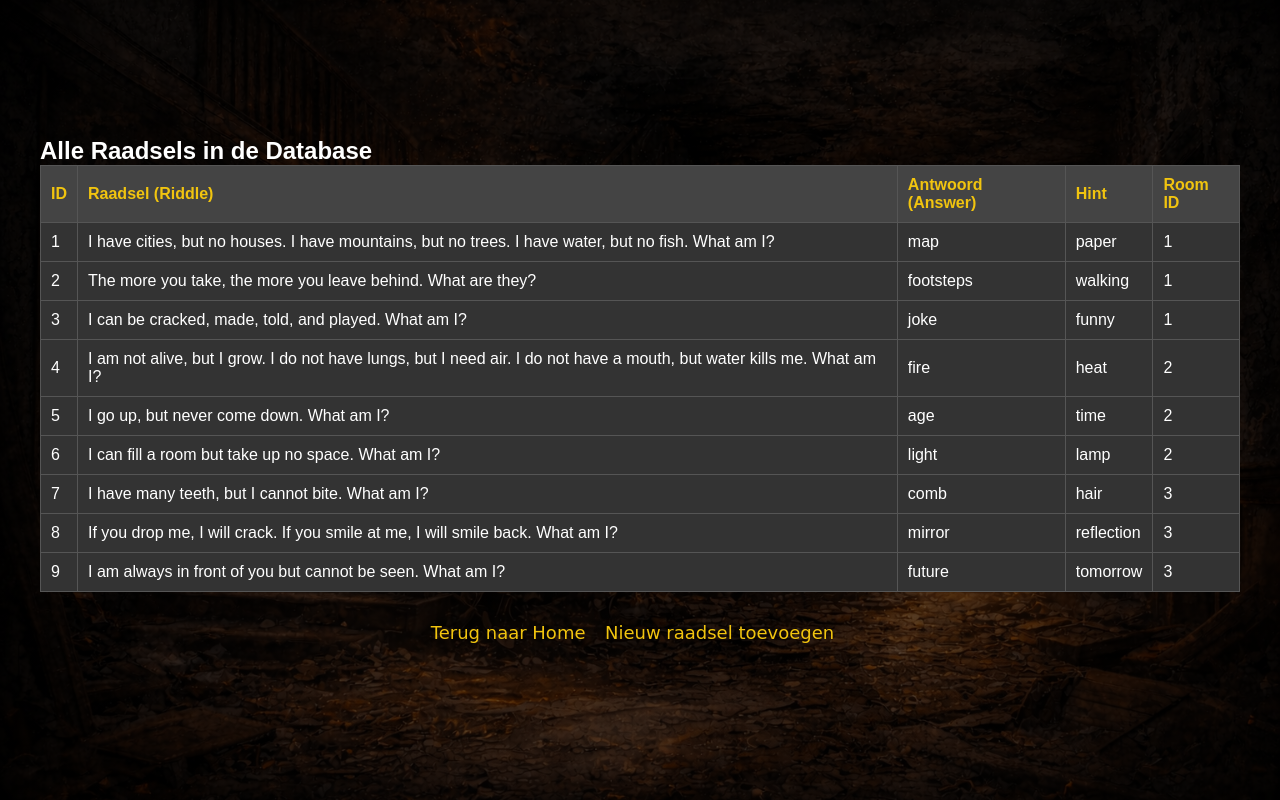
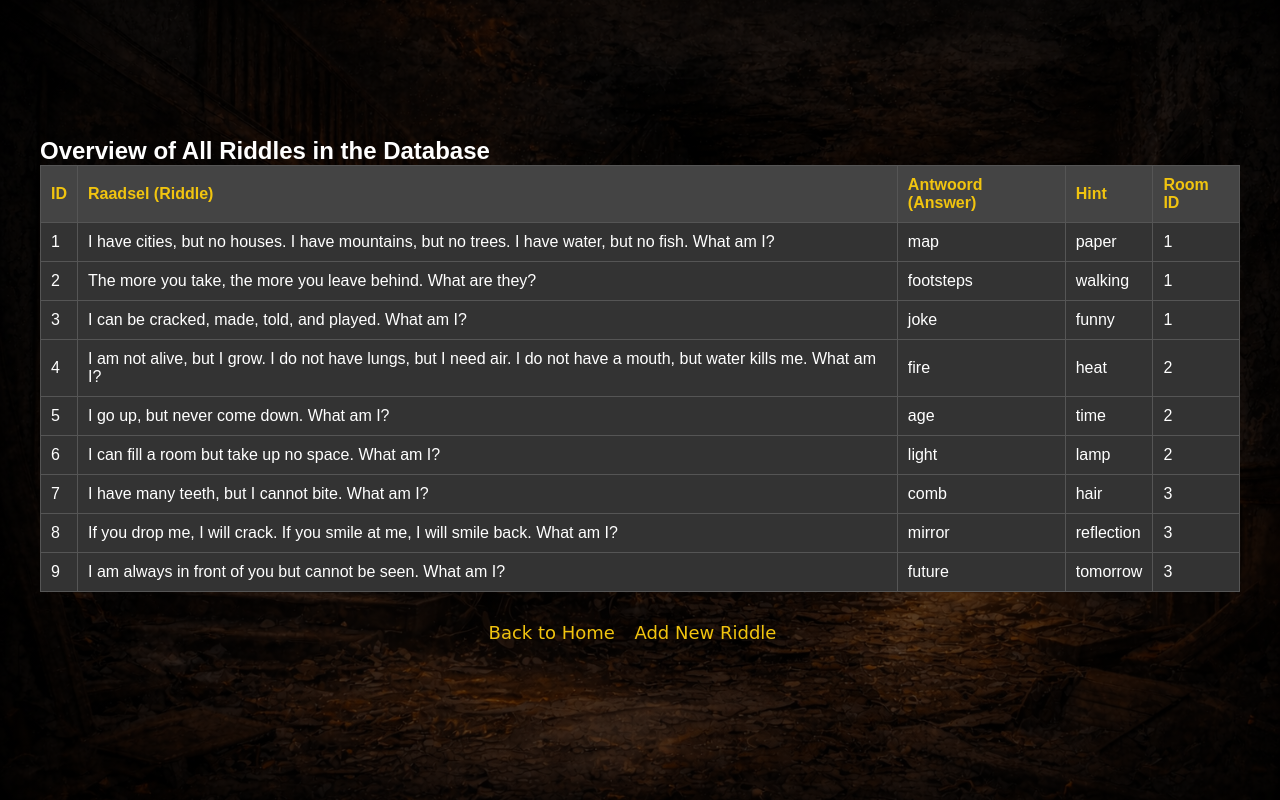
Before and after one commit to saadalgaashani/Saad-Waleed, a PHP site: page /admin/show_all_riddles.php in a window 1280 px wide. Run offline with PHP 8.4, Linux system fonts and the light colour scheme; data comes from the database, SQL or seed files in the repository.

Commit message:
ECHT ECHT laatste update

```diff
--- a/admin/add_riddle.php
+++ b/admin/add_riddle.php
@@ -31,7 +31,7 @@ if ($_SERVER['REQUEST_METHOD'] == 'POST') {
 <html lang="nl">
 <head>
     <meta charset="UTF-8">
-    <title>Nieuw Raadsel Toevoegen</title>
+    <title>Add New Riddle</title>
 
     <link rel="stylesheet" href="../css/home.css">
 
@@ -107,8 +107,8 @@ if ($_SERVER['REQUEST_METHOD'] == 'POST') {
 </head>
 <body>
     <div class="admin-nav">
-        <a href="../index.php">Terug naar Home</a>
-        <a href="show_all_riddles.php">Bekijk alle raadsels</a>
+        <a href="../index.php">Back to Home</a>
+        <a href="show_all_riddles.php">View All Riddles</a>
     </div>
 
     <h2>Add Riddle Page</h2>
--- a/admin/show_all_riddles.php
+++ b/admin/show_all_riddles.php
@@ -14,7 +14,7 @@ try {
 <html lang="nl">
 <head>
     <meta charset="UTF-8">
-    <title>Overzicht Alle Raadsels</title>
+    <title>Overview of All Riddles</title>
     <link rel="stylesheet" href="../css/home.css">
 
     <style>
@@ -64,7 +64,7 @@ try {
 </head>
 <body>
 
-    <h2>Alle Raadsels in de Database</h2>
+    <h2>Overview of All Riddles in the Database</h2>
 
     <table>
         <thead>
@@ -90,8 +90,8 @@ try {
     </table>
 
     <div class="admin-nav">
-        <a href="../index.php">Terug naar Home</a>
-        <a href="add_riddle.php">Nieuw raadsel toevoegen</a>
+        <a href="../index.php">Back to Home</a>
+        <a href="add_riddle.php">Add New Riddle</a>
     </div>
 
 </body>
```
Also changed, not shown: admin/show_all_teams.php (+4 -4 lines).
